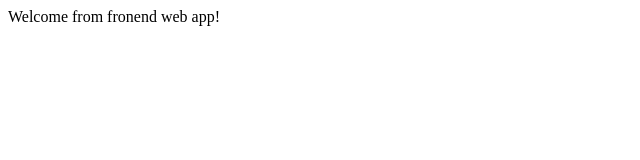
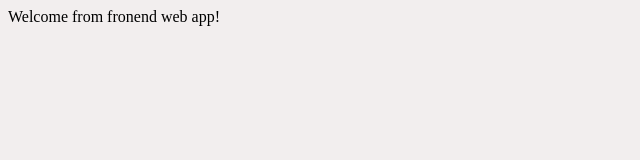
Before and after one commit to farooq-hanif/SampleWebApp, a website: page WebApp/wwwroot/Index.html in a window 1280 px wide. Shown: the whole page, without its empty margins (0-640 px from the left). Drawn offline with Linux system fonts and the light colour scheme; no server answers.

Commit message:
updated background color of body

```diff
--- a/WebApp/wwwroot/Index.html
+++ b/WebApp/wwwroot/Index.html
@@ -7,7 +7,7 @@
     <script src="lib/jquery/dist/jquery.js"></script>
 
 </head>
-<body>
+<body style="background-color:#f2eeee;">
 
 
     Welcome from fronend web app!
```
